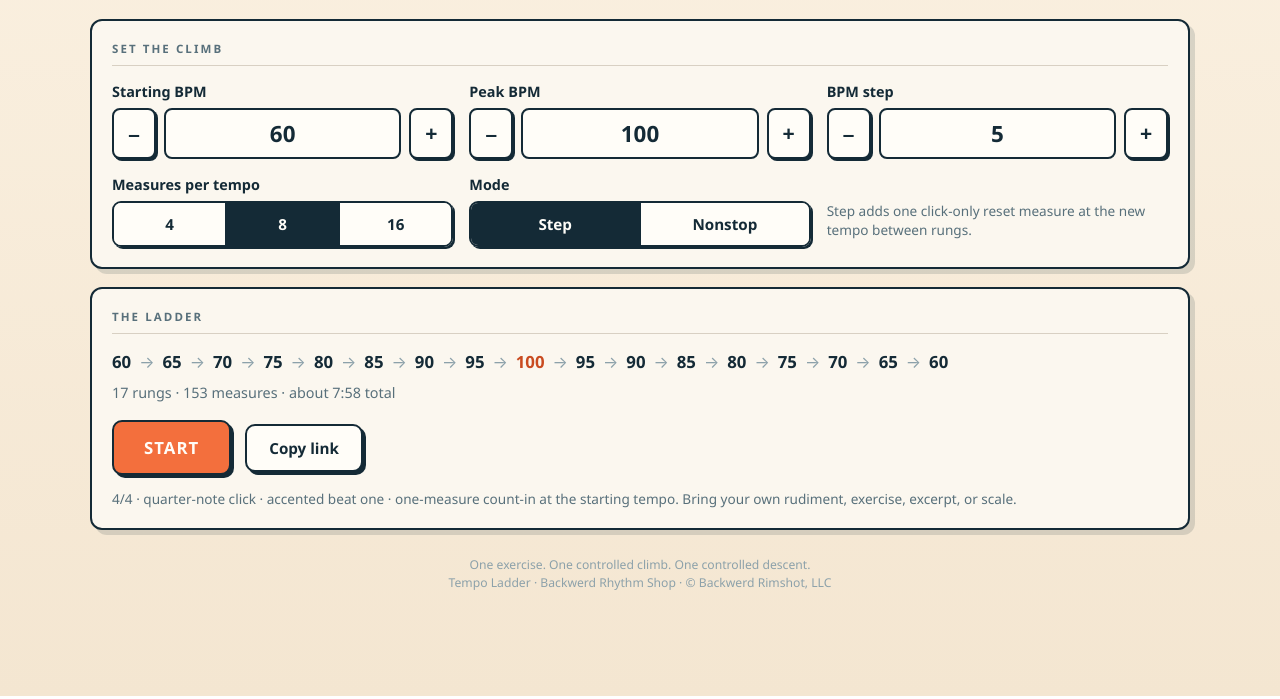
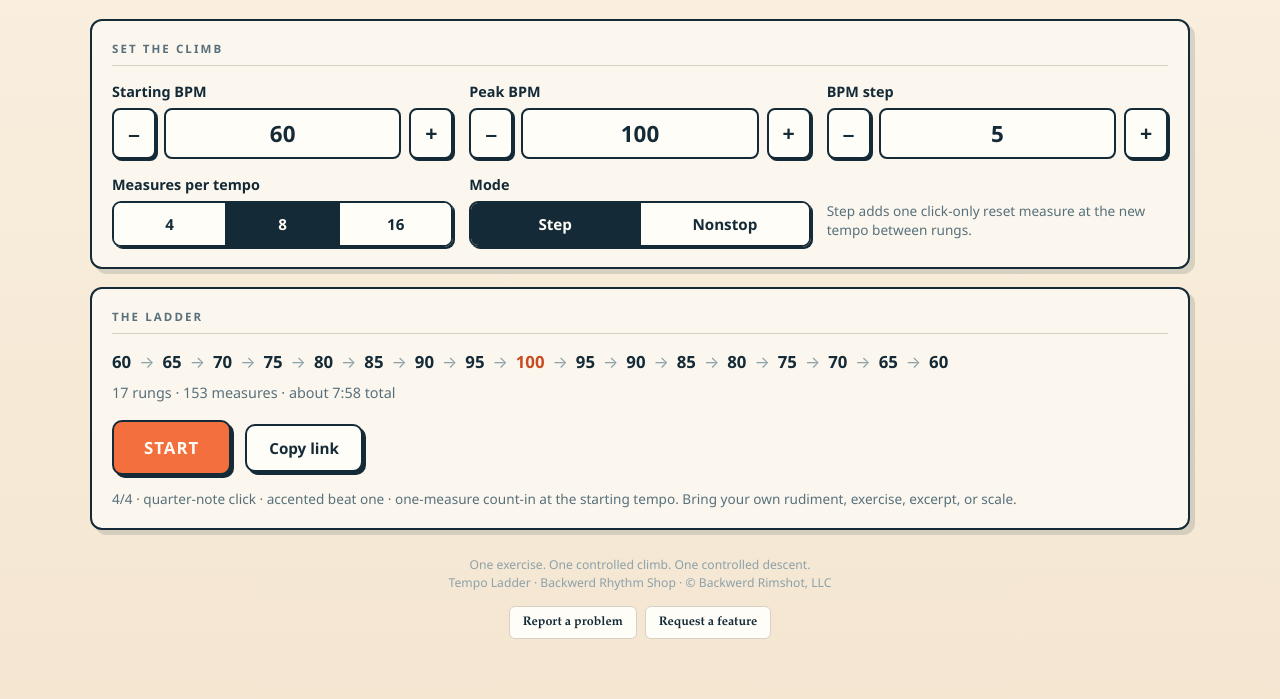
Before and after one commit to backwerdrimshot/Tempo-Ladder, a plain HTML site: page index.html in a window 1280 px wide. Shown: the part 104-803 px from the top of the page. Drawn offline with Linux system fonts and the light colour scheme.

Commit message:
Add Support / Feature Request buttons to footer
Two footer buttons that open the visitor's email client:
- Report a problem -> support@backwerdrhythmshop.com
- Request a feature -> feedback@backwerdrhythmshop.com
Subject line includes the app name so incoming mail is easy to triage.

Co-Authored-By: Claude Opus 4.8 <noreply@anthropic.com>

```diff
--- a/index.html
+++ b/index.html
@@ -185,6 +185,9 @@
 
   footer.foot{margin-top:26px;text-align:center;color:var(--ink-faint);font-size:.76rem;line-height:1.5}
   footer.foot a{color:var(--ink-soft)}
+  .foot-links{display:flex;justify-content:center;gap:8px;margin:14px 0 4px;flex-wrap:wrap}
+  footer.foot a.foot-btn{display:inline-flex;align-items:center;gap:6px;text-decoration:none;background:var(--paper-2);color:var(--ink);border:1.5px solid var(--stone);border-radius:6px;padding:6px 13px;font-size:.78rem;font-weight:700;font-family:var(--serif);transition:all .1s ease}
+  footer.foot a.foot-btn:hover{border-color:var(--ink);box-shadow:2px 2px 0 var(--ink)}
 
   :focus-visible{outline:3px solid var(--cyan);outline-offset:2px}
 
@@ -328,6 +331,10 @@
   <footer class="foot">
     <div>One exercise. One controlled climb. One controlled descent.</div>
     <div>Tempo Ladder · Backwerd Rhythm Shop · © Backwerd Rimshot, LLC</div>
+    <div class="foot-links">
+      <a class="foot-btn" href="mailto:support@backwerdrhythmshop.com?subject=Tempo%20Ladder%20%E2%80%94%20Support%20request">Report a problem</a>
+      <a class="foot-btn" href="mailto:feedback@backwerdrhythmshop.com?subject=Tempo%20Ladder%20%E2%80%94%20Feature%20request">Request a feature</a>
+    </div>
   </footer>
 </div>
 
```
